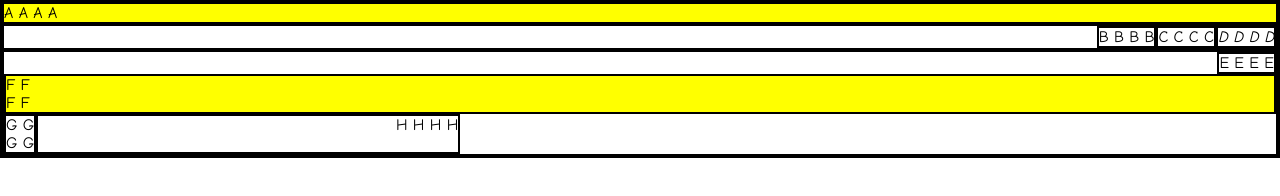
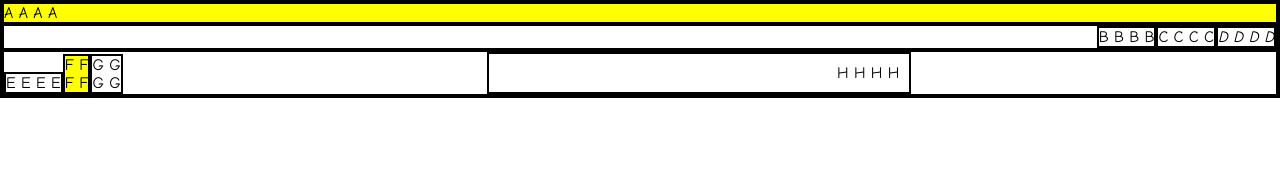
Before and after one commit to Andiswa05/225207549_DSW02A1_GRADEDLAB02, a plain HTML site: page index.html in a window 1280 px wide. Drawn offline with Linux system fonts and the light colour scheme.

Commit message:
First commit

```diff
--- a/style.css
+++ b/style.css
@@ -1,6 +1,8 @@
  body {
   font-family: "Comic Sans MS", cursive, sans-serif;
+  font-size: medium;
   margin: 0;
+  padding: 0;
  }
 
  div, span {
@@ -9,47 +11,51 @@
 
 }
 
-body > div {
+div > .id:first-child{
+    background-color: yellow;
     display: flex;
-  flex-direction: column;
+   justify-content: left;
 }
 
-.id {
-  background: yellow;
-  width: 100%;
-}
-
-body > div > div:nth-child(2) {
+div > div:nth-child(2){
+     text-align:right;
      display: flex;
     justify-content: flex-end;
 
 }
 
-span.class {
+span.class{
     font-style: italic;
 }
 
-body > div > div.class {
+
+div.class{
     display: flex;
-  flex-wrap: wrap;
-  width: 100%;
-
-
+    justify-content: flex-end;
+    align-items: flex-end;
+    display: flex;
+  justify-content: space-between;
 }
 
-div.class > .id {
-  background: yellow;
+div.class > div.id {
+  background-color: yellow;
+  display: flex;
+  justify-content: flex-start;
   align-items: flex-start;
 }
 
-div.class > span {
-  margin-left: auto;
+div.class > #class {
+  display: flex;
+  justify-content: flex-start;
+  align-items: flex-start;
+}
+
+#H {
+  width: 33.333%;
+  margin: 0 auto;
+  display: flex;
+  justify-content: flex-end;
+  align-items: center;
+  padding: 10px;
 
 }
-
-
-#H {
-  width: 33.33%;
- page-orientation: centered-horizontal;
-  text-align: right;
-}
```
Lines whose indentation alone changed are shown as unchanged.
